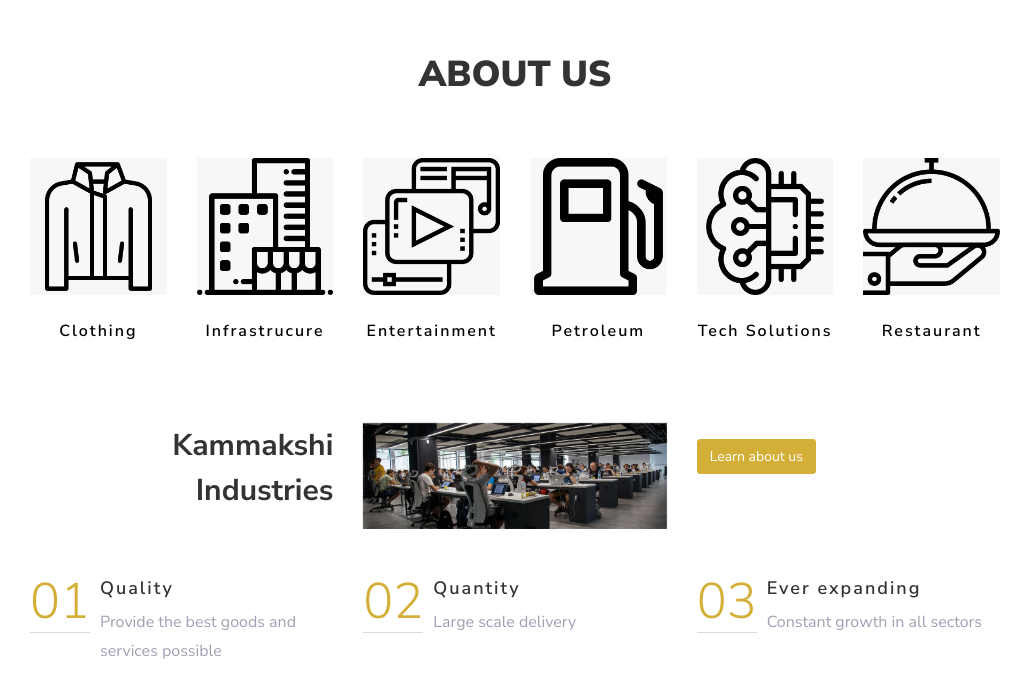
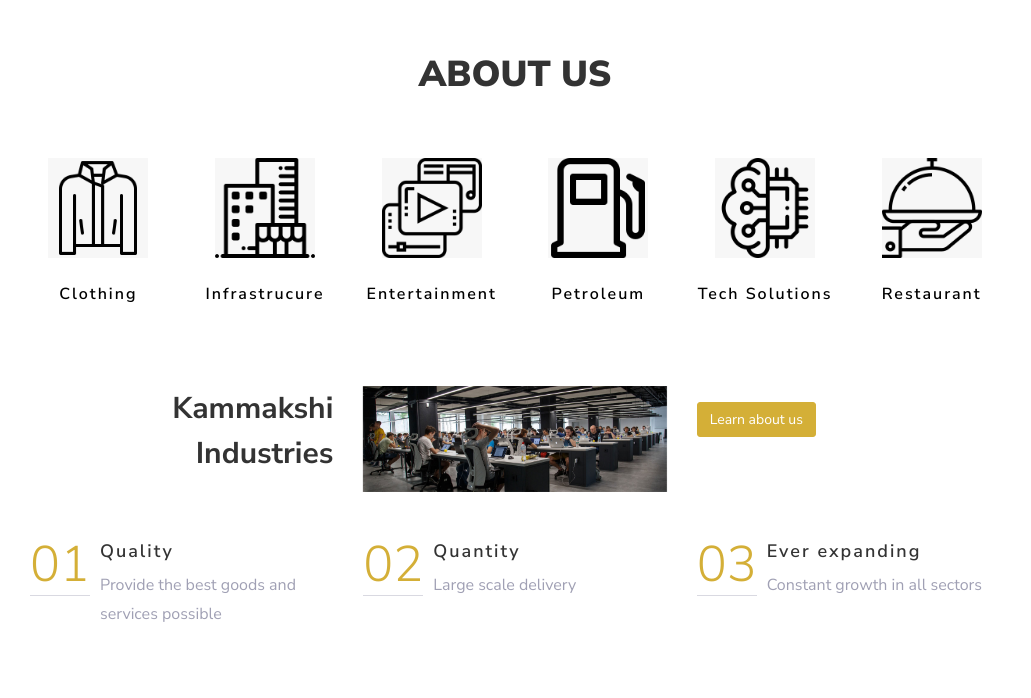
Before and after one commit to Atharva-Gundawar/Kammakshi, a plain HTML site: page index.html in a window 1280 px wide. Shown: the part 944-1642 px from the top of the page, without its empty margins (125-1156 px from the left). Drawn offline with Linux system fonts and the light colour scheme; some packages are replaced by stand-ins of ours; no server answers.

Commit message:
icon sizing issue fixed

```diff
--- a/index.html
+++ b/index.html
@@ -98,7 +98,7 @@
 			<div class="row">
 				<div class="col-md d-flex align-items-stretch ftco-animate">
 					<div class="media block-6 w-100 services d-block text-center">
-						<img src="images/clothing.jpeg"></img>
+						<img src="images/clothing.jpeg" class="icon"></img>
 						<div class="media-body py-md-4">
 							<h3>Clothing</h3>
 						</div>
@@ -106,7 +106,7 @@
 				</div>
 				<div class="col-md d-flex align-items-stretch ftco-animate">
 					<div class="media block-6 w-100 services d-block text-center">
-						<img src="images/infra.jpeg"></img>
+						<img src="images/infra.jpeg" class="icon"></img>
 						<div class="media-body py-md-4">
 							<h3>Infrastrucure </h3>
 						</div>
@@ -114,7 +114,7 @@
 				</div>
 				<div class="col-md d-flex align-items-stretch ftco-animate">
 					<div class="media block-6 w-100 services d-block text-center">
-						<img src="images/enter.jpeg"></img>
+						<img src="images/enter.jpeg" class="icon"></img>
 						<div class="media-body py-md-4">
 							<h3>Entertainment</h3>
 						</div>
@@ -122,7 +122,7 @@
 				</div>
 				<div class="col-md d-flex align-items-stretch ftco-animate">
 					<div class="media block-6 w-100 services d-block text-center">
-						<img src="images/petrol.jpeg"></img>
+						<img src="images/petrol.jpeg" class="icon"></img>
 						<div class="media-body py-md-4">
 							<h3>Petroleum</h3>
 						</div>
@@ -130,7 +130,7 @@
 				</div>
 				<div class="col-md d-flex align-items-stretch ftco-animate">
 					<div class="media block-6 w-100 services d-block text-center">
-						<img src="images/tech.jpeg"></img>
+						<img src="images/tech.jpeg" class="icon"></img>
 						<div class="media-body py-md-4">
 							<h3>Tech Solutions </h3>
 						</div>
@@ -138,7 +138,7 @@
 				</div>
 				<div class="col-md d-flex align-items-stretch ftco-animate">
 					<div class="media block-6 w-100 services d-block text-center">
-						<img src="images/rest.jpeg"></img>
+						<img src="images/rest.jpeg" class="icon"></img>
 						<div class="media-body py-md-4">
 							<h3>Restaurant</h3>
 						</div>
```
Also changed, not shown: css/style.css.
